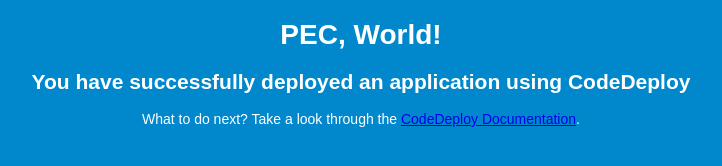
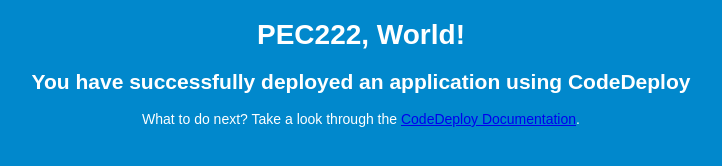
Before and after one commit to muzzammilfarooq/testrepo1, a plain HTML site: page index.html in a window 1280 px wide. Shown: the whole page, without its empty margins (279-1001 px from the left). Drawn offline with Linux system fonts and the light colour scheme.

Commit message:
Update index.html

```diff
--- a/index.html
+++ b/index.html
@@ -12,7 +12,7 @@
   </style>
 </head>
 <body>
-  <div align="center"><h1>PEC, World!</h1></div>
+  <div align="center"><h1>PEC222, World!</h1></div>
   <div align="center"><h2>You have successfully deployed an application using CodeDeploy</h2></div>
   <div align="center">
     <p>What to do next? Take a look through the <a href="https://aws.amazon.com/codedeploy">CodeDeploy Documentation</a>.</p>
```
